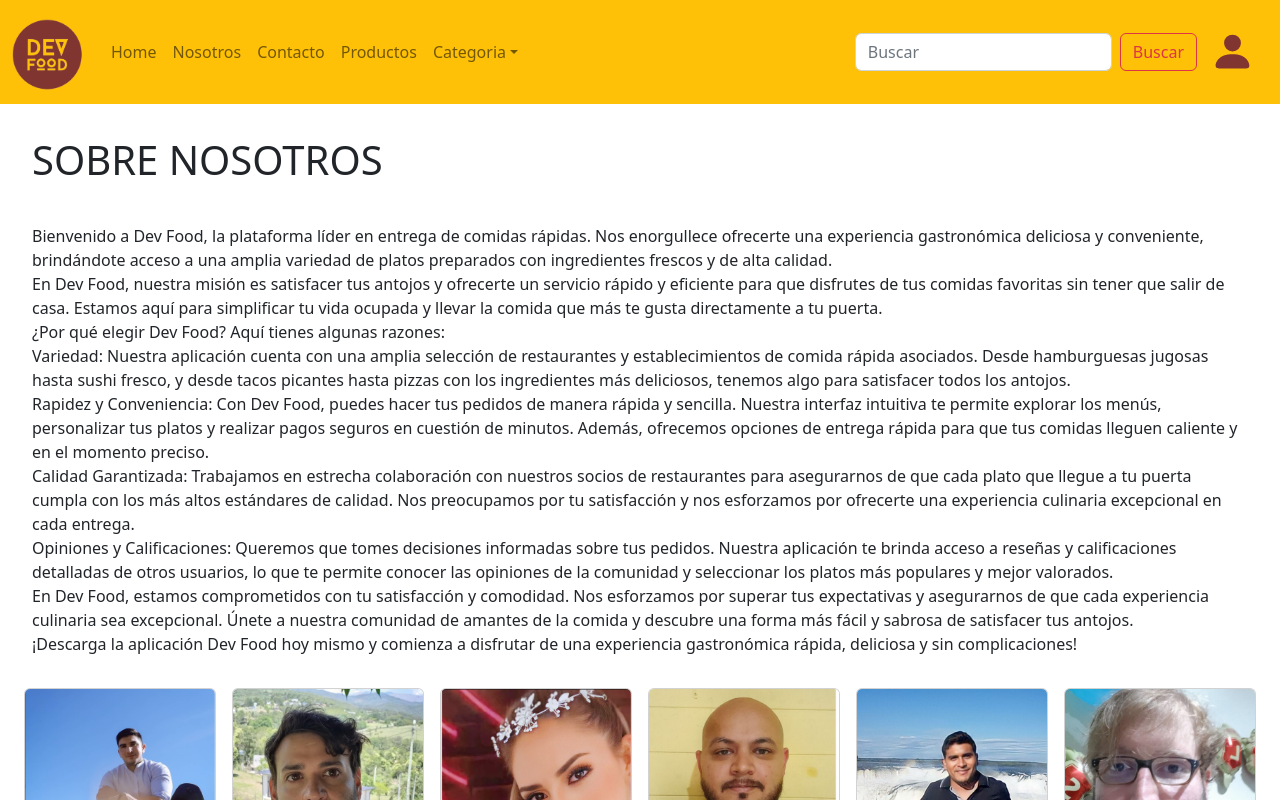
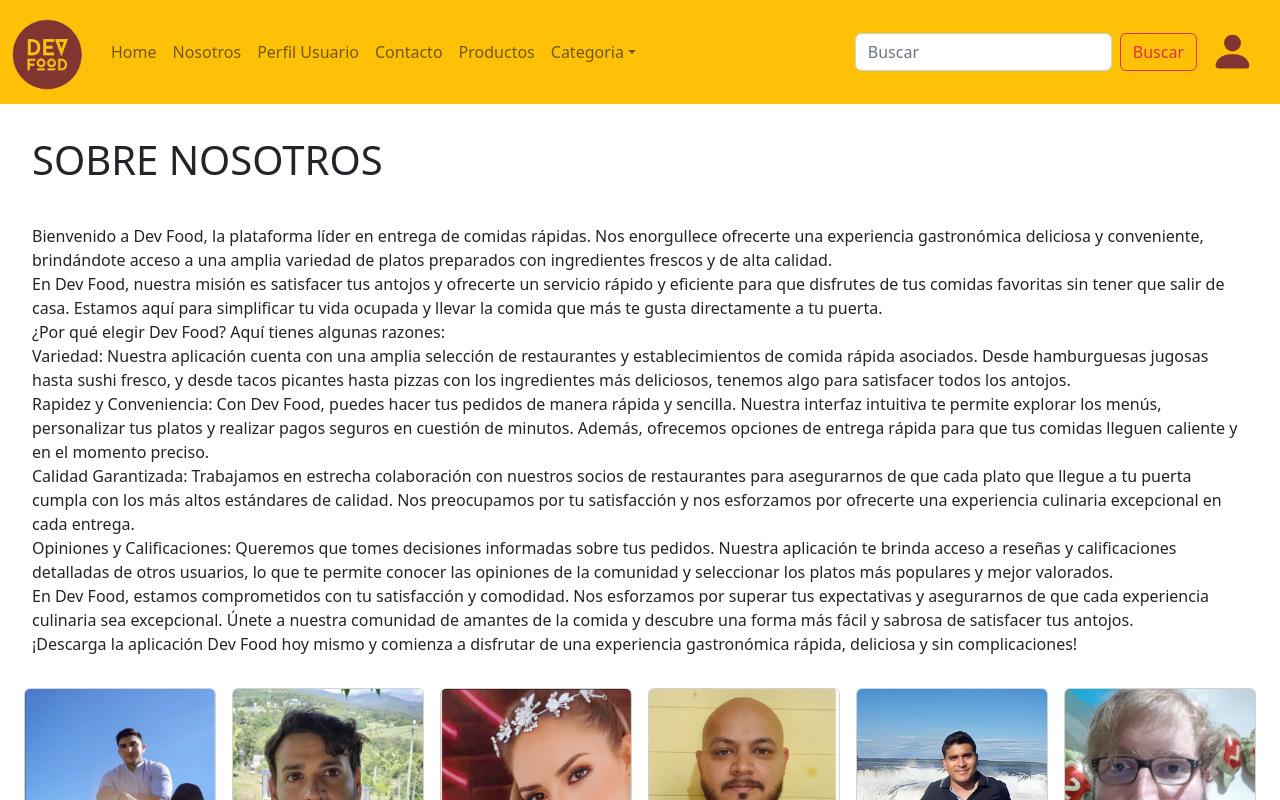
Before and after one commit to Gonzalof90/3erProyecto_31I, a React (Vite) app: page /About in a window 1280 px wide. Shown: the top 800 px of the page. Built offline with nearby package versions, Linux system fonts and the light colour scheme.

Commit message:
profile user

```diff
--- a/package.json
+++ b/package.json
@@ -13,6 +13,7 @@
     "bcryptjs": "^2.4.3",
     "bootstrap": "^5.2.3",
     "cdbreact": "^1.5.15",
+    "nodemon": "^2.0.22",
     "react": "^18.2.0",
     "react-bootstrap": "^2.7.4",
     "react-bootstrap-icons": "^1.10.3",
--- a/src/components/Header.jsx
+++ b/src/components/Header.jsx
@@ -44,6 +44,9 @@
             </Nav.Link>
             <Nav.Link as={Link} to="/About">
               Nosotros
+            </Nav.Link>
+            <Nav.Link as={Link} to="/ProfileUser">
+              Perfil Usuario
             </Nav.Link>
             <Nav.Link as={Link} to="/Contact">
               Contacto
--- a/src/components/ModalLogin.jsx
+++ b/src/components/ModalLogin.jsx
@@ -150,6 +150,7 @@
                               onChange={handleChangeEmail}
 
                             />
+
                           </FormGroupComponent>
 
                           <FormGroupComponent className="mb-3" controlId="formBasicPassword">
@@ -165,7 +166,7 @@
                           </FormGroupComponent>
                             <p className="text-danger">{error}</p>
                           <div className='d-flex justify-content-center'>
-                              <Button  type="submit" className='w-75 btn-outline-light' style={{backgroundColor:"#803530",}} onClick={handleClose}>
+                              <Button  type="submit" className='w-75 btn-outline-light' style={{backgroundColor:"#803530",}}>
                                 Iniciar Sesión
                               </Button>
                           </div>
--- a/src/page/Contact.jsx
+++ b/src/page/Contact.jsx
@@ -14,9 +14,9 @@
           Solo llámenos durante nuestro horario de atención. Nos encontrará en el siguiente número de teléfono:<br/>
 
           Puede comunicarse con nosotros en:<br/>
-      <p className="fs-2 m-4">
+          <span className="fs-2 m-4">
           +54 9 3815698835
-      </p>
+          </span>
           </p>
           <div className="d-flex justify-content-center mb-3">
               <Iframe src="https://www.google.com/maps/embed?pb=!1m18!1m12!1m3!1d3560.1178822198626!2d-65.20965262460658!3d-26.836202676692963!2m3!1f0!2f0!3f0!3m2!1i1024!2i768!4f13.1!3m3!1m2!1s0x94225c0e8d0271b7%3A0x7946062ac490db30!2sGral.%20Paz%20576%2C%20T4000%20San%20Miguel%20de%20Tucum%C3%A1n%2C%20Tucum%C3%A1n!5e0!3m2!1ses!2sar!4v1685113927102!5m2!1ses!2sar" width="400" height="300" style="border:0;" allowfullscreen="" loading="lazy" referrerpolicy="no-referrer-when-downgrade" ></Iframe>
--- a/src/page/ProfileUser.jsx
+++ b/src/page/ProfileUser.jsx
@@ -21,12 +21,12 @@
   const {user} = useContext(UserContext)
   return (
     <Layout>
+      <h1>PERFIL DE USUARIO</h1>
       <ImgComponent
         src={user.avatar}
         alt=""
         active={user.rol === "ADMIN"}
       />
-      <h1>PERFIL DE USUARIO</h1>
     </Layout>
   );
 };
```
Also changed, not shown: src/Layouts/layout.jsx (line endings or trailing spaces), 1 other file (tests, documents, lock files or other folders). Lines whose indentation alone changed are shown as unchanged.
